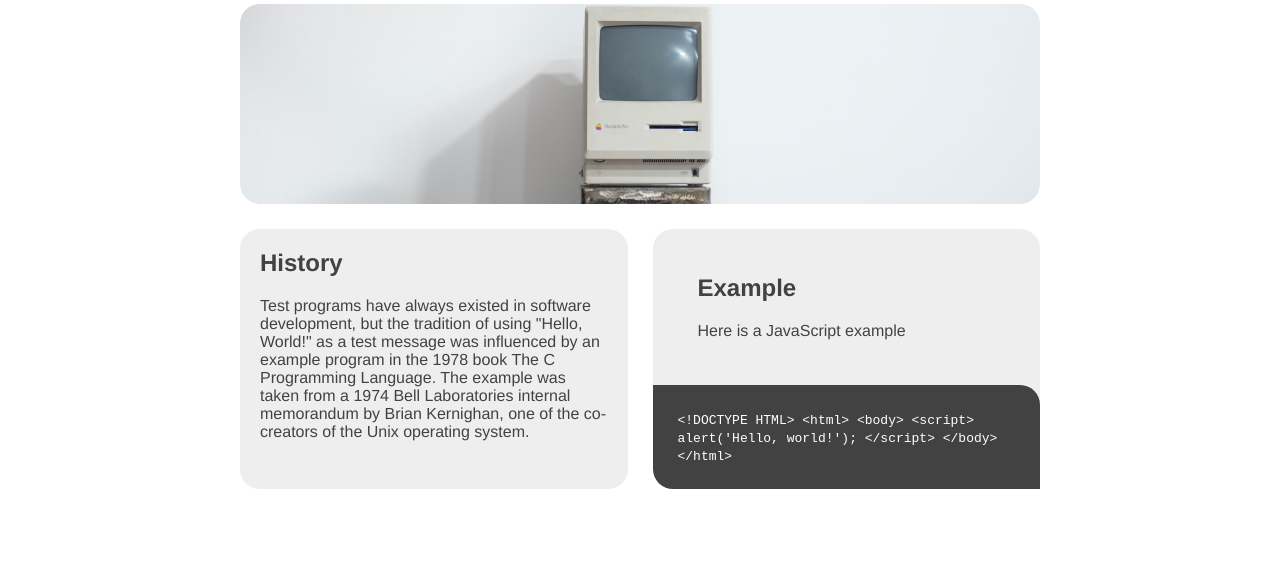
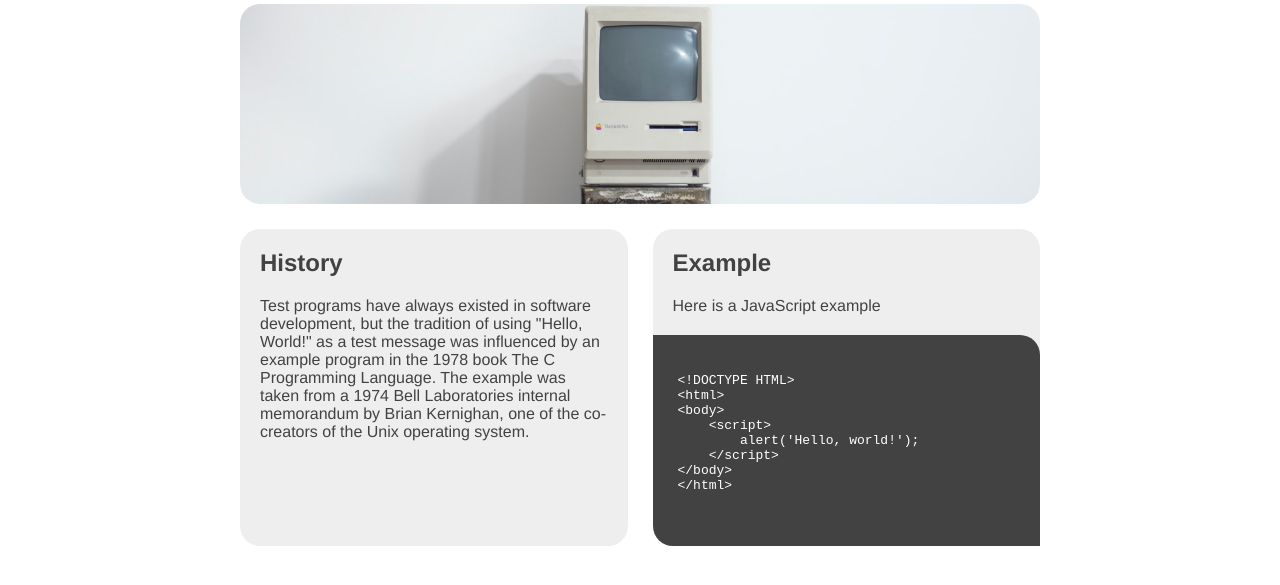
Before and after one commit to Sackman21/Hello-World-MI349, a plain HTML site: page index.html in a window 1280 px wide. Shown: the part 173-758 px from the top of the page. Drawn offline with Linux system fonts and the light colour scheme.

Commit message:
tabbed the code

```diff
--- a/index.html
+++ b/index.html
@@ -22,7 +22,7 @@
                 <p>Here is a JavaScript example</p>
                 </div>
                 <div class="code-html">
-                    <code>
+                    <code><pre>
 &lt;!DOCTYPE HTML&gt;
 &lt;html&gt;
 &lt;body&gt;
@@ -31,7 +31,7 @@
     &lt;/script&gt;
 &lt;/body&gt;
 &lt;/html&gt;
-                    </code>
+                   </pre></code>
                 </div>
 
             </section>
--- a/screen.css
+++ b/screen.css
@@ -38,9 +38,7 @@ main{
 .details section.with-code{
     padding: 0;
 }
-div.code-copy{
-    padding: 25px;
-}
+
 div.code-html{
     padding: 25px;
     background: #424242;
```
Lines whose indentation alone changed are shown as unchanged.
